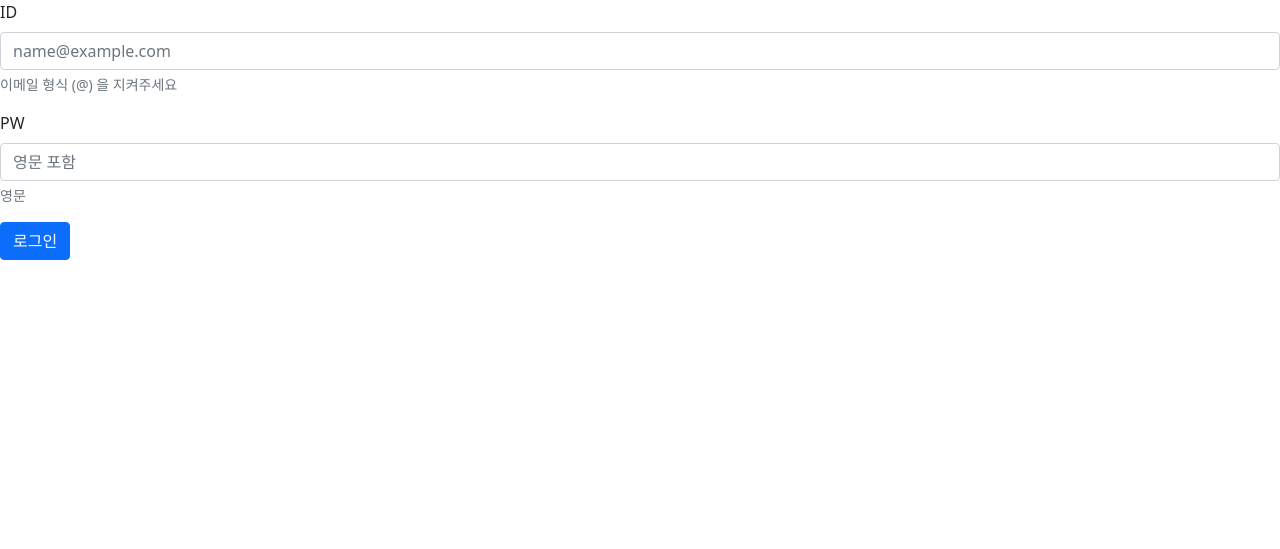
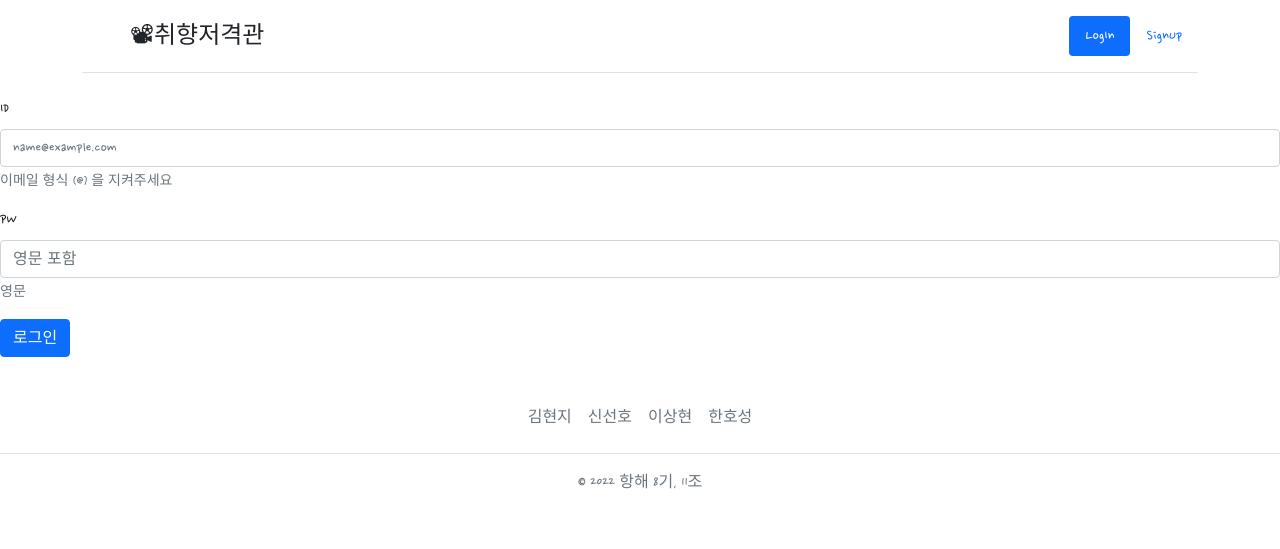
Before and after one commit to yalla12/SpartaToyProject, a Flask app: page /loginpage in a window 1280 px wide. Shown: the top 549 px of the page. Run offline with Flask 2, Linux system fonts and the light colour scheme.

Commit message:
헤더푸터 추가

```diff
--- a/app.py
+++ b/app.py
@@ -100,6 +100,9 @@ def login():
     id_receive = request.form['id_give']
     pw_receive = request.form['pw_give']
 
+    if id_receive == "":
+        return jsonify({'msg': '아이디를 입력해주세요 '})
+
     login_list = list(
         db.login.find({"id": id_receive, "pw" : pw_receive }, {'_id': False}))
     count = len(login_list)
--- a/templates/login.html
+++ b/templates/login.html
@@ -13,6 +13,14 @@
     <script src="https://cdn.jsdelivr.net/npm/bootstrap@5.0.2/dist/js/bootstrap.bundle.min.js"
         integrity="sha384-MrcW6ZMFYlzcLA8Nl+NtUVF0sA7MsXsP1UyJoMp4YLEuNSfAP+JcXn/tWtIaxVXM"
         crossorigin="anonymous"></script>
+
+    <link href="https://fonts.googleapis.com/css2?family=Nanum+Pen+Script&display=swap" rel="stylesheet">
+
+    <style>
+        *{
+            font-family: 'Nanum Pen Script', cursive;
+        }
+    </style>
 
     <script>
         $(document).ready(function () {
@@ -43,6 +51,8 @@
         }
     </script>
 
+    <div id="header"></div>
+
     <form>
         <div class="mb-3">
             <label for="exampleInputEmail1" class="form-label">ID</label>
@@ -58,3 +68,6 @@
         <button onclick="hey()" type="submit" class="btn btn-primary">로그인</button>
 
     </form>
+
+
+    <div id="footer"></div>
--- a/templates/signup.html
+++ b/templates/signup.html
@@ -54,6 +54,7 @@
 </head>
 <body>
 
+    <div id="header"></div>
     <form>
         <div class="mb-3">
             <label for="exampleInputEmail1" class="form-label">ID</label>
@@ -73,5 +74,6 @@
         <button onclick="hey()" type="submit" class="btn btn-primary">Submit</button>
     </form>
 
+    <div id="footer"></div>
 </body>
 </html>
```
